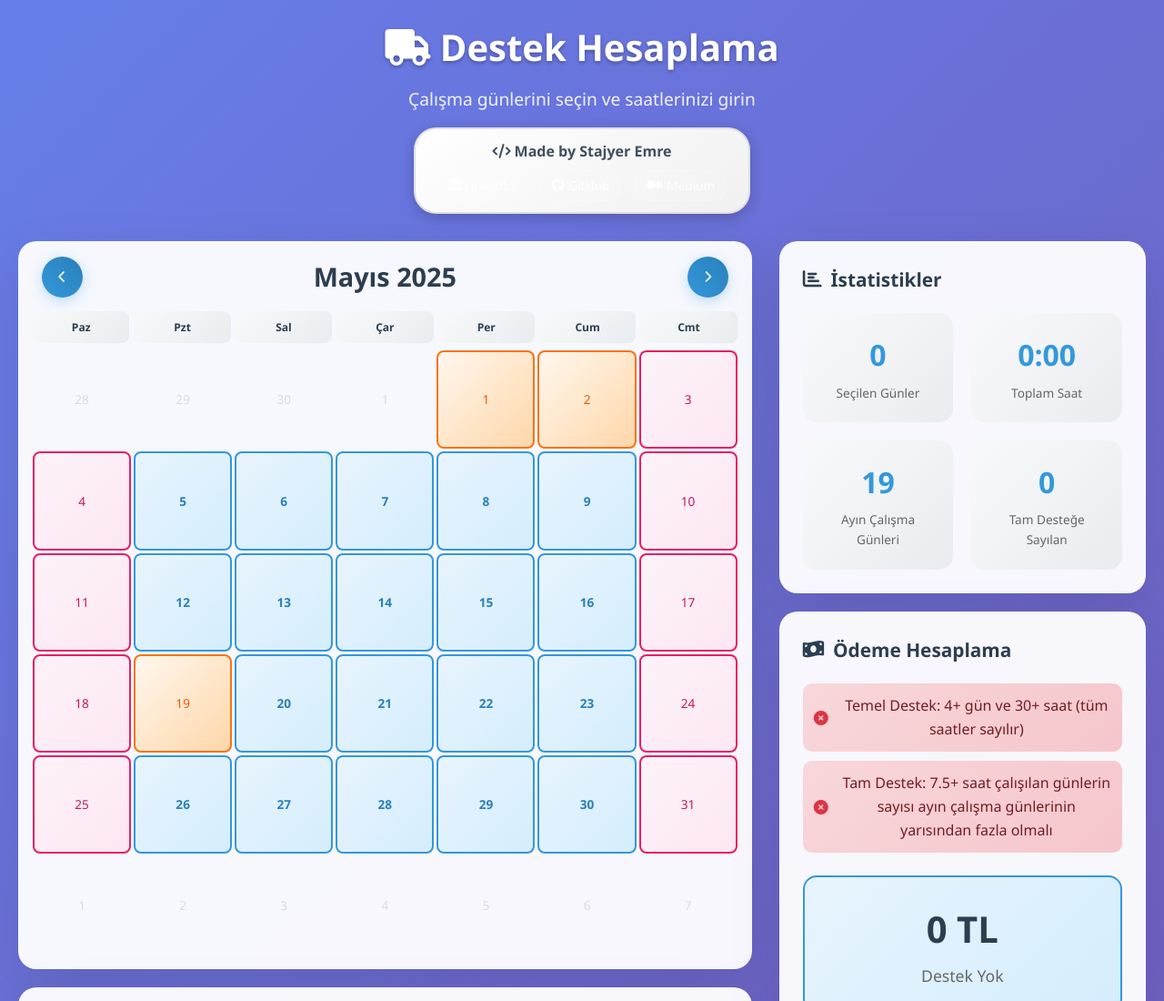
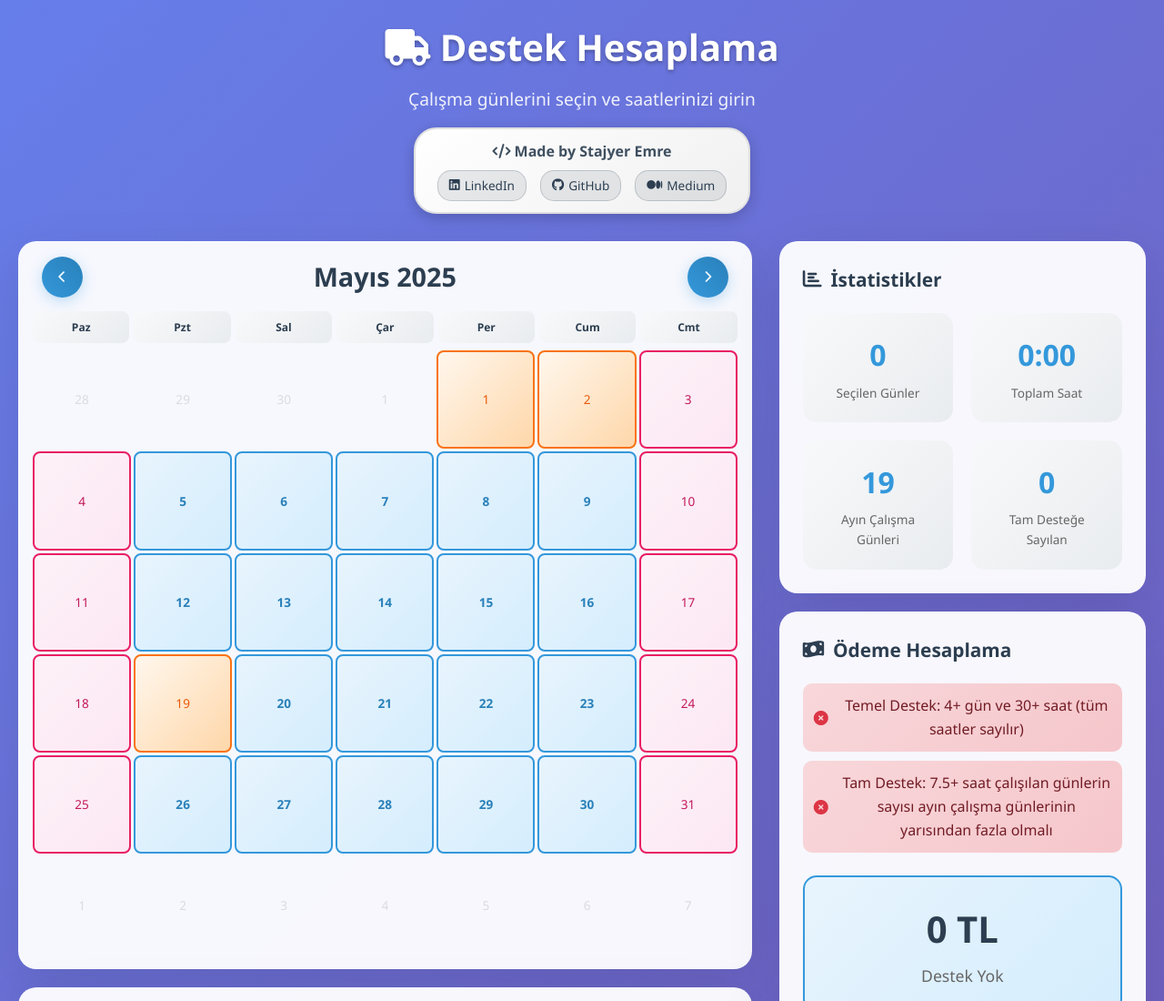
Before and after one commit to EmreYesilkaya/UDH, a plain HTML site: page index.html in a window 1280 px wide. Shown: the top 1100 px of the page at 91% size. Drawn offline with nearby package versions, Linux system fonts and the light colour scheme.

Commit message:
Fix social media links visibility with proper contrast colors

```diff
--- a/styles.css
+++ b/styles.css
@@ -66,13 +66,13 @@ body {
 }
 
 .social-links a {
-    color: rgba(255, 255, 255, 0.9);
+    color: #2c3e50;
     text-decoration: none;
     font-size: 0.85rem;
     padding: 5px 12px;
     border-radius: 15px;
-    background: rgba(255, 255, 255, 0.1);
-    border: 1px solid rgba(255, 255, 255, 0.2);
+    background: rgba(44, 62, 80, 0.1);
+    border: 1px solid rgba(44, 62, 80, 0.2);
     transition: all 0.3s ease;
     display: flex;
     align-items: center;
@@ -80,9 +80,10 @@ body {
 }
 
 .social-links a:hover {
-    background: rgba(255, 255, 255, 0.2);
+    background: rgba(44, 62, 80, 0.2);
     transform: translateY(-2px);
-    box-shadow: 0 4px 15px rgba(255, 255, 255, 0.1);
+    box-shadow: 0 4px 15px rgba(44, 62, 80, 0.2);
+    color: #1a252f;
 }
 
 /* Calendar Section */
```
